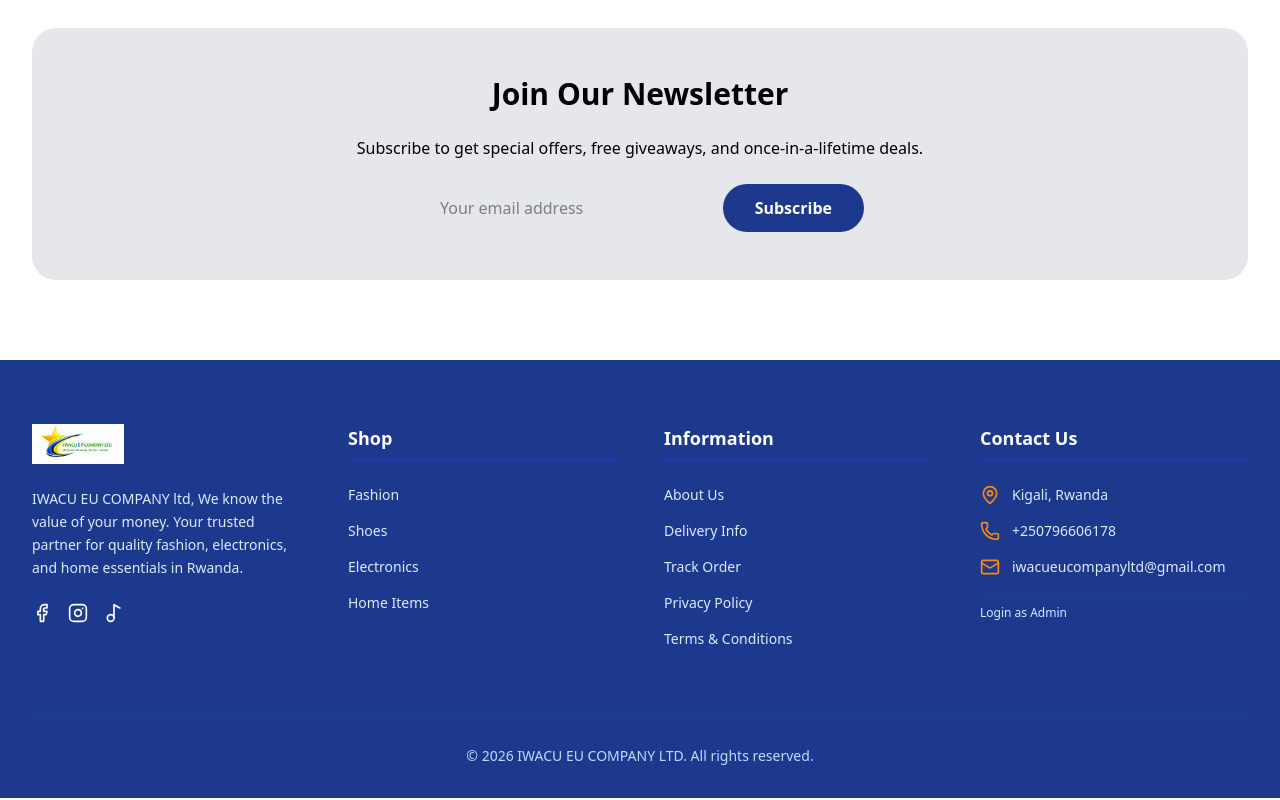
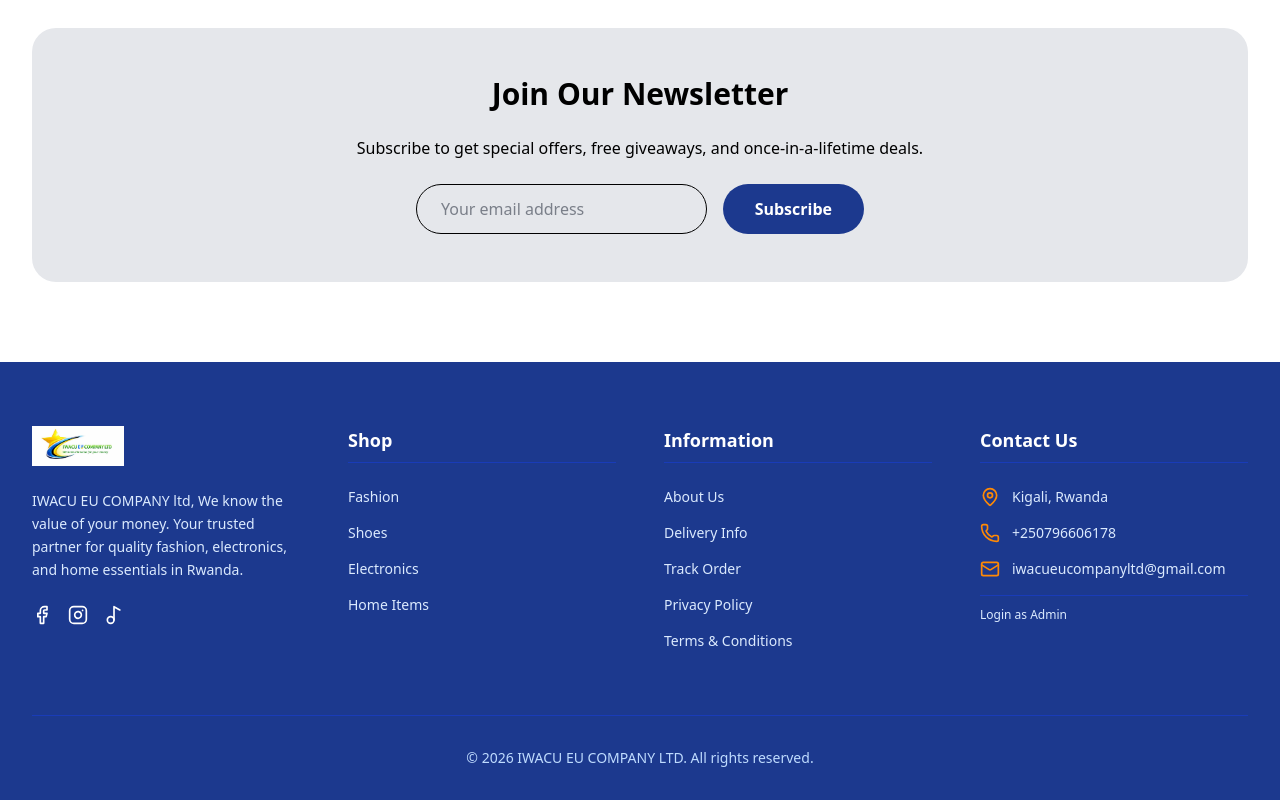
Before and after one commit to Theogene120/IWACU-EU-COMPANY-LTD, a React (Vite) app: page / in a window 1280 px wide. Shown: the part 4657-5457 px from the top of the page. Built offline with nearby package versions, Linux system fonts and the light colour scheme; no server answers.

Commit message:
Update newsletter input styling for improved visibility

```diff
--- a/src/pages/Home.tsx
+++ b/src/pages/Home.tsx
@@ -179,7 +179,7 @@
             <input
               type="email"
               placeholder="Your email address"
-              className="flex-1 px-6 py-3 rounded-full text-gray-900 focus:outline-none focus:ring-2 focus:ring-blue-600"
+              className="flex-1 px-6 py-3 rounded-full text-gray-900 focus:outline-none border border-black"
               required
             />
             <button className="bg-blue-900 hover:bg-blue-950 text-white px-8 py-3 rounded-full font-bold transition-colors">
```
